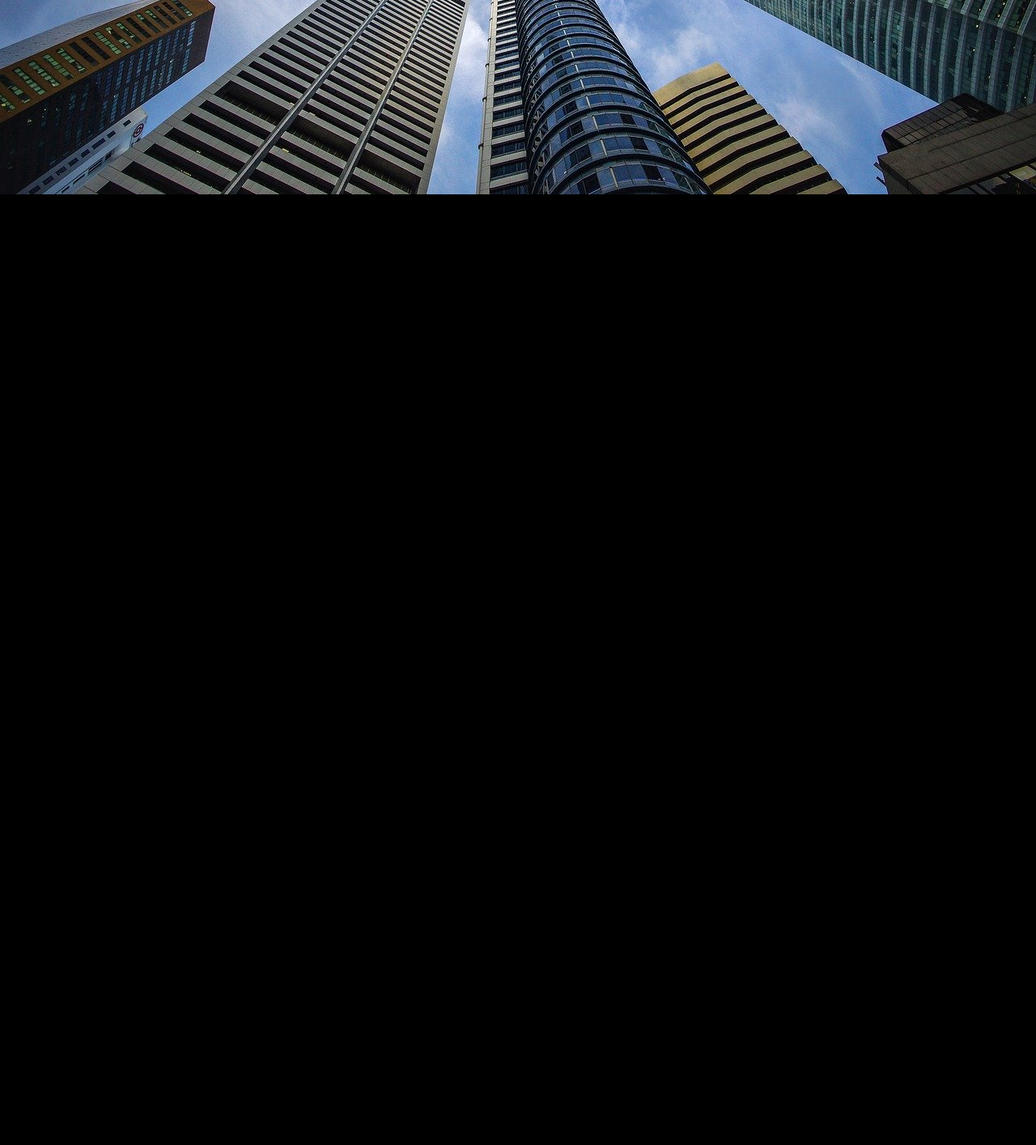
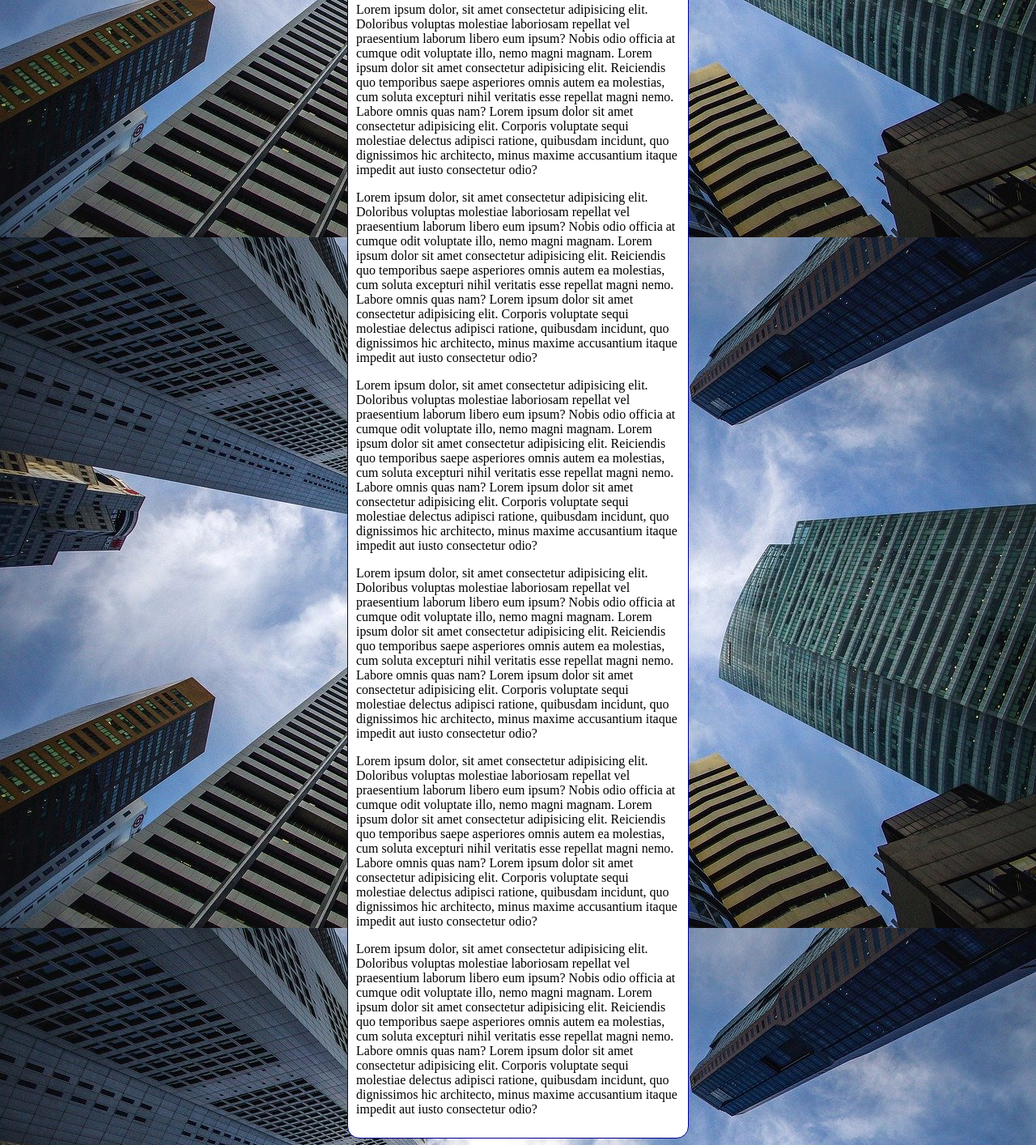
Before and after one commit to luis-sfurlan/html-css, a plain HTML site: page exercicios/ex022/fundo006.html in a window 1280 px wide. Shown: the part 560-1974 px from the top of the page at 81% size. Before the commit the page ends 800 px from the top, so only its background shows below. Drawn offline with Linux system fonts and the light colour scheme.

Commit message:
atualizando exercício 22

```diff
--- a/exercicios/ex022/fundo006.html
+++ b/exercicios/ex022/fundo006.html
@@ -3,20 +3,28 @@
 <head>
     <meta charset="UTF-8">
     <meta name="viewport" content="width=device-width, initial-scale=1.0">
-    <title>Document</title>
+    <title>Fundo fixo de tela</title>
     <style>
         body {
-            height: 98 vh;
+            /*height: 100vh;
             background-color: black;
             background-image: url(imagens/wallpaper002.jpg);
-            background-position: center top;
-            background-repeat: repeat-y;
+            background-position: center center;
+            background-repeat: no-repeat;
+            background-size: cover;
+            background-attachment: fixed;*/
+
+            /* Shorthand - background
+               color > image > position > repeat > [size] > attachment
+            */
+
+            background: black url('imagens/wallpaper002.jpg') center center no-repeat fixed;
             background-size: cover;
         }
 
         main {
             background-color: white;
-            width: 400px;
+            max-width: 400px;
             padding: 10px;
             margin: auto;
             border: 1px solid darkblue;
@@ -28,6 +36,13 @@
     <main>
         <h1>Teste de Imagem de Fundo</h1>
         <p>Lorem ipsum dolor, sit amet consectetur adipisicing elit. Doloribus voluptas molestiae laboriosam repellat vel praesentium laborum libero eum ipsum? Nobis odio officia at cumque odit voluptate illo, nemo magni magnam. Lorem ipsum dolor sit amet consectetur adipisicing elit. Reiciendis quo temporibus saepe asperiores omnis autem ea molestias, cum soluta excepturi nihil veritatis esse repellat magni nemo. Labore omnis quas nam? Lorem ipsum dolor sit amet consectetur adipisicing elit. Corporis voluptate sequi molestiae delectus adipisci ratione, quibusdam incidunt, quo dignissimos hic architecto, minus maxime accusantium itaque impedit aut iusto consectetur odio?</p>
+        <p>Lorem ipsum dolor, sit amet consectetur adipisicing elit. Doloribus voluptas molestiae laboriosam repellat vel praesentium laborum libero eum ipsum? Nobis odio officia at cumque odit voluptate illo, nemo magni magnam. Lorem ipsum dolor sit amet consectetur adipisicing elit. Reiciendis quo temporibus saepe asperiores omnis autem ea molestias, cum soluta excepturi nihil veritatis esse repellat magni nemo. Labore omnis quas nam? Lorem ipsum dolor sit amet consectetur adipisicing elit. Corporis voluptate sequi molestiae delectus adipisci ratione, quibusdam incidunt, quo dignissimos hic architecto, minus maxime accusantium itaque impedit aut iusto consectetur odio?</p>
+        <p>Lorem ipsum dolor, sit amet consectetur adipisicing elit. Doloribus voluptas molestiae laboriosam repellat vel praesentium laborum libero eum ipsum? Nobis odio officia at cumque odit voluptate illo, nemo magni magnam. Lorem ipsum dolor sit amet consectetur adipisicing elit. Reiciendis quo temporibus saepe asperiores omnis autem ea molestias, cum soluta excepturi nihil veritatis esse repellat magni nemo. Labore omnis quas nam? Lorem ipsum dolor sit amet consectetur adipisicing elit. Corporis voluptate sequi molestiae delectus adipisci ratione, quibusdam incidunt, quo dignissimos hic architecto, minus maxime accusantium itaque impedit aut iusto consectetur odio?</p>
+        <p>Lorem ipsum dolor, sit amet consectetur adipisicing elit. Doloribus voluptas molestiae laboriosam repellat vel praesentium laborum libero eum ipsum? Nobis odio officia at cumque odit voluptate illo, nemo magni magnam. Lorem ipsum dolor sit amet consectetur adipisicing elit. Reiciendis quo temporibus saepe asperiores omnis autem ea molestias, cum soluta excepturi nihil veritatis esse repellat magni nemo. Labore omnis quas nam? Lorem ipsum dolor sit amet consectetur adipisicing elit. Corporis voluptate sequi molestiae delectus adipisci ratione, quibusdam incidunt, quo dignissimos hic architecto, minus maxime accusantium itaque impedit aut iusto consectetur odio?</p>
+        <p>Lorem ipsum dolor, sit amet consectetur adipisicing elit. Doloribus voluptas molestiae laboriosam repellat vel praesentium laborum libero eum ipsum? Nobis odio officia at cumque odit voluptate illo, nemo magni magnam. Lorem ipsum dolor sit amet consectetur adipisicing elit. Reiciendis quo temporibus saepe asperiores omnis autem ea molestias, cum soluta excepturi nihil veritatis esse repellat magni nemo. Labore omnis quas nam? Lorem ipsum dolor sit amet consectetur adipisicing elit. Corporis voluptate sequi molestiae delectus adipisci ratione, quibusdam incidunt, quo dignissimos hic architecto, minus maxime accusantium itaque impedit aut iusto consectetur odio?</p>
+        <p>Lorem ipsum dolor, sit amet consectetur adipisicing elit. Doloribus voluptas molestiae laboriosam repellat vel praesentium laborum libero eum ipsum? Nobis odio officia at cumque odit voluptate illo, nemo magni magnam. Lorem ipsum dolor sit amet consectetur adipisicing elit. Reiciendis quo temporibus saepe asperiores omnis autem ea molestias, cum soluta excepturi nihil veritatis esse repellat magni nemo. Labore omnis quas nam? Lorem ipsum dolor sit amet consectetur adipisicing elit. Corporis voluptate sequi molestiae delectus adipisci ratione, quibusdam incidunt, quo dignissimos hic architecto, minus maxime accusantium itaque impedit aut iusto consectetur odio?</p>
+        <p>Lorem ipsum dolor, sit amet consectetur adipisicing elit. Doloribus voluptas molestiae laboriosam repellat vel praesentium laborum libero eum ipsum? Nobis odio officia at cumque odit voluptate illo, nemo magni magnam. Lorem ipsum dolor sit amet consectetur adipisicing elit. Reiciendis quo temporibus saepe asperiores omnis autem ea molestias, cum soluta excepturi nihil veritatis esse repellat magni nemo. Labore omnis quas nam? Lorem ipsum dolor sit amet consectetur adipisicing elit. Corporis voluptate sequi molestiae delectus adipisci ratione, quibusdam incidunt, quo dignissimos hic architecto, minus maxime accusantium itaque impedit aut iusto consectetur odio?</p>
+        <p>Lorem ipsum dolor, sit amet consectetur adipisicing elit. Doloribus voluptas molestiae laboriosam repellat vel praesentium laborum libero eum ipsum? Nobis odio officia at cumque odit voluptate illo, nemo magni magnam. Lorem ipsum dolor sit amet consectetur adipisicing elit. Reiciendis quo temporibus saepe asperiores omnis autem ea molestias, cum soluta excepturi nihil veritatis esse repellat magni nemo. Labore omnis quas nam? Lorem ipsum dolor sit amet consectetur adipisicing elit. Corporis voluptate sequi molestiae delectus adipisci ratione, quibusdam incidunt, quo dignissimos hic architecto, minus maxime accusantium itaque impedit aut iusto consectetur odio?</p>
     </main>
 </body>
 </html>
```
